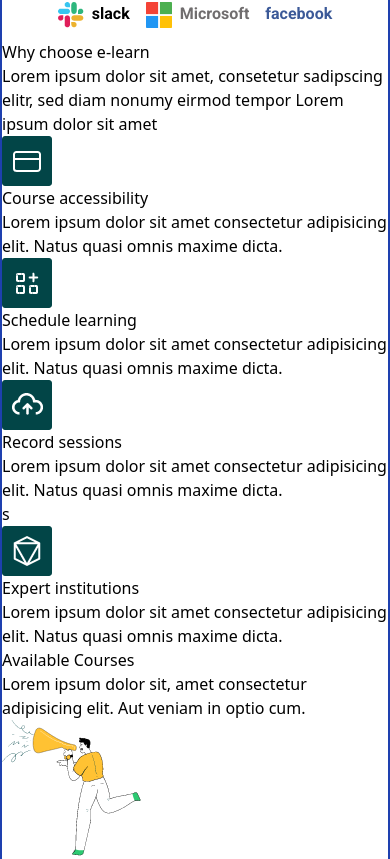
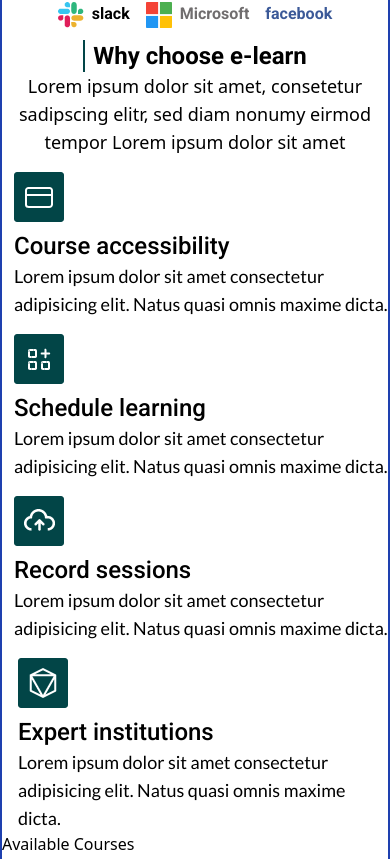
Before and after one commit to shakiltha/eLearning-landing_page, a React (Vite) app: page / in a window 390 px wide. Shown: the part 1025-1884 px from the top of the page. Built offline with nearby package versions, Linux system fonts and the light colour scheme.

Commit message:
why choose us for mobile complete

```diff
--- a/src/components/WhyChoose.jsx
+++ b/src/components/WhyChoose.jsx
@@ -7,42 +7,45 @@ const WhyChoose = () => {
   return (
     <div>
       <div>
-        <section>Why choose e-learn</section>
-        <p>
+        <section className="flex justify-center">
+          <h2 className="roboto-bold text-2xl md:text-4xl pl-2 border-l-2 border-l-[#024547]">
+            Why choose e-learn
+          </h2>
+        </section>
+        <p className="leto-regular text-lg text-center">
           Lorem ipsum dolor sit amet, consetetur sadipscing elitr, sed diam
           nonumy eirmod tempor Lorem ipsum dolor sit amet
         </p>
       </div>
       <div>
-        <section>
+        <section className="mt-4 ml-3">
           <img src={icon1} alt="" />
-          <h5>Course accessibility</h5>
-          <p>
+          <h5 className="roboto-medium text-2xl mt-2">Course accessibility</h5>
+          <p className="lato-regular text-lg">
             Lorem ipsum dolor sit amet consectetur adipisicing elit. Natus quasi
             omnis maxime dicta.
           </p>
         </section>
-        <section>
+        <section className="mt-4 ml-3">
           <img src={icon2} alt="" />
-          <h5>Schedule learning</h5>
-          <p>
+          <h5 className="roboto-medium text-2xl mt-2">Schedule learning</h5>
+          <p className="lato-regular text-lg">
             Lorem ipsum dolor sit amet consectetur adipisicing elit. Natus quasi
             omnis maxime dicta.
           </p>
         </section>
-        <section>
+        <section className="mt-4 ml-3">
           <img src={icon3} alt="" />
-          <h5>Record sessions</h5>
-          <p>
+          <h5 className="roboto-medium text-2xl mt-2">Record sessions</h5>
+          <p className="lato-regular text-lg">
             Lorem ipsum dolor sit amet consectetur adipisicing elit. Natus quasi
             omnis maxime dicta.
           </p>
         </section>
-        s
-        <section>
+        <section className="mt-4 ml-4">
           <img src={icon4} alt="" />
-          <h5>Expert institutions</h5>
-          <p>
+          <h5 className="roboto-medium text-2xl mt-2">Expert institutions</h5>
+          <p className="lato-regular text-lg">
             Lorem ipsum dolor sit amet consectetur adipisicing elit. Natus quasi
             omnis maxime dicta.
           </p>
```
